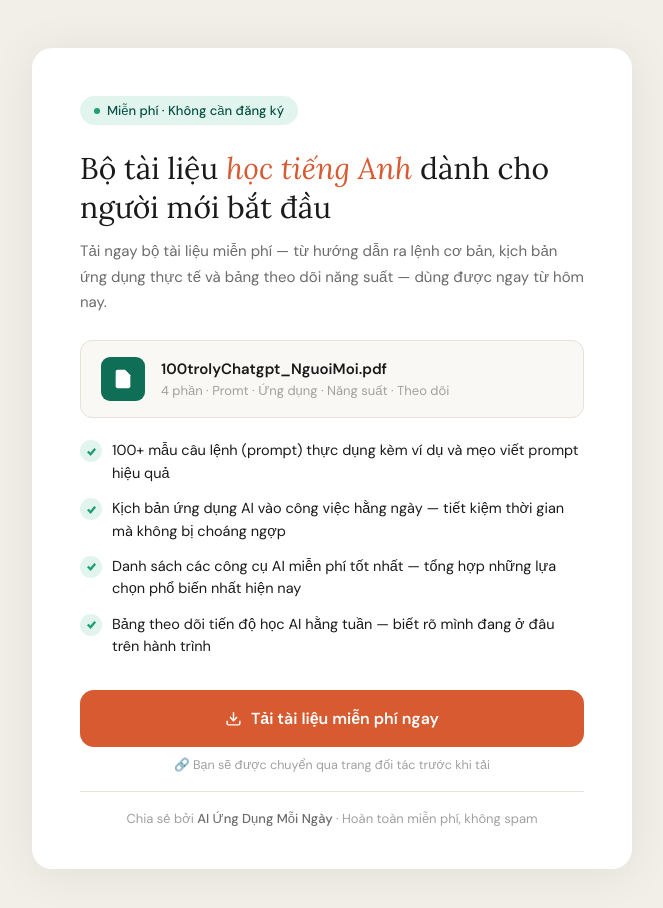
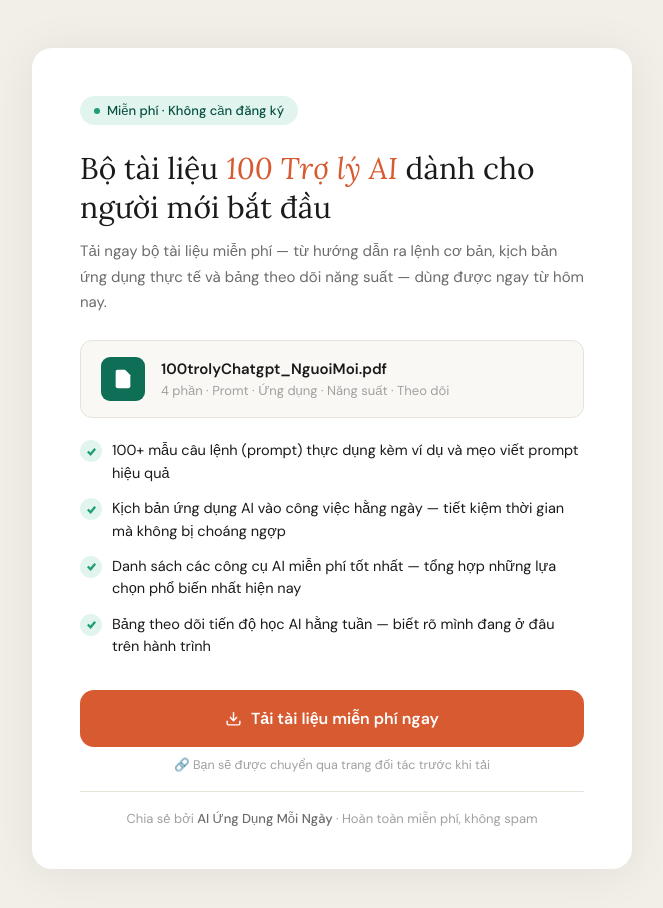
Before and after one commit to longct4296/TrolyAI, a plain HTML site: page index.html in a window 1280 px wide. Shown: the whole page, without its empty margins (308-971 px from the left). Drawn offline with Linux system fonts and the light colour scheme.

Commit message:
Update index.html

```diff
--- a/index.html
+++ b/index.html
@@ -366,7 +366,7 @@
     Miễn phí · Không cần đăng ký
   </div>
 
-  <h1 class="headline">Bộ tài liệu <em>học tiếng Anh</em> dành cho người mới bắt đầu</h1>
+  <h1 class="headline">Bộ tài liệu <em>100 Trợ lý AI</em> dành cho người mới bắt đầu</h1>
 
   <p class="subtext">Tải ngay bộ tài liệu miễn phí — từ hướng dẫn ra lệnh cơ bản, kịch bản ứng dụng thực tế và bảng theo dõi năng suất — dùng được ngay từ hôm nay.
 </p>
```
